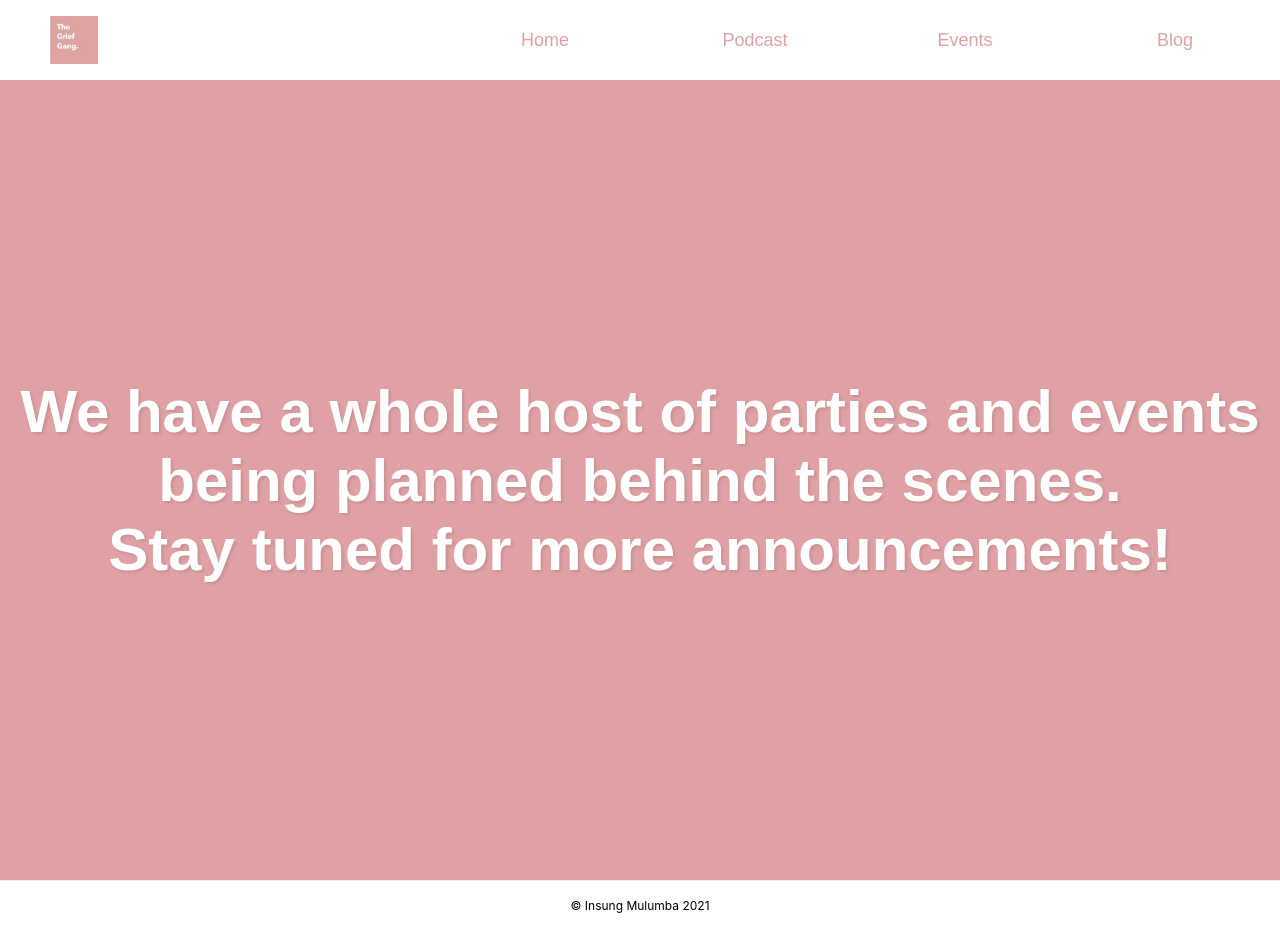
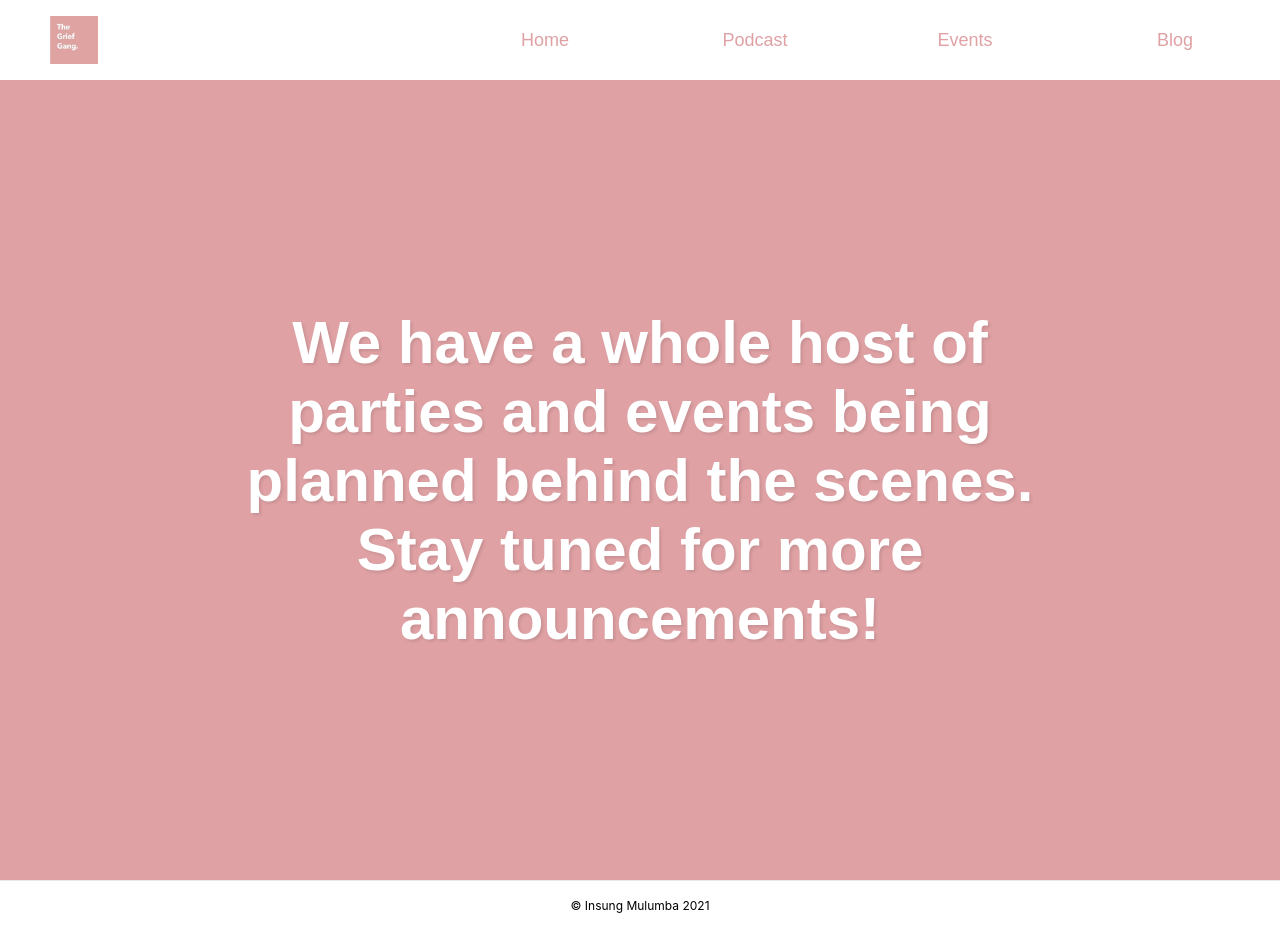
Before and after one commit to InsungMulumba/cms-grief-gang-podcast, a Next.js app: page /events in a window 1280 px wide. Built offline with nearby package versions, Linux system fonts and the light colour scheme.

Commit message:
Feedback

```diff
--- a/components/Header/BulletinBar.tsx
+++ b/components/Header/BulletinBar.tsx
@@ -18,7 +18,7 @@ const BulletinText = styled.div`
 
 const BulletinBar = styled.a`
   height: 40px;
-  color: black;
+  color: white;
   width: 100%;
   display: flex;
   background-color: #f2d7d1;
--- a/components/Home/SignUp.tsx
+++ b/components/Home/SignUp.tsx
@@ -138,7 +138,7 @@ const SignUp: FC = () => {
   return (
     <SignUpSlice>
       <SignUpBox>
-        <Title>Join Us</Title>
+        <Title>Keep me posted</Title>
         <SliceContent>
           Sign up with your email address to receive news updates and blog posts
           from The Grief Gang.
--- a/pages/events.tsx
+++ b/pages/events.tsx
@@ -51,6 +51,8 @@ const HeroText = styled.div`
 const Title = styled(TitleH1)`
   color: white;
   text-align: center;
+  max-width: 70%;
+  margin: auto;
 `;
 
 const EventContainer = styled.div`
--- a/pages/podcast.tsx
+++ b/pages/podcast.tsx
@@ -66,7 +66,6 @@ const HeroText = styled.div`
 
   @media (max-width: 1279px) {
     padding: 20px 40px;
-
   }
 
   @media (min-width: 1280px) {
@@ -99,7 +98,7 @@ const Podcast: FC = () => {
           <HeroText>
             <Title>Podcast</Title>
             <Text>
-              You can listen and subscribe to The Good Grief podcast on all
+              You can listen and subscribe to The Grief Gang podcast on all
               major podcast platforms or press play on the playlist provided.
             </Text>
           </HeroText>
```
